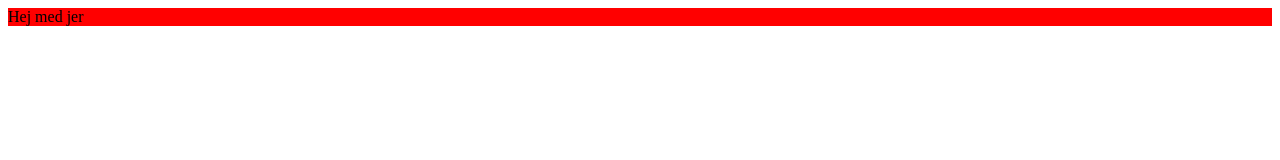
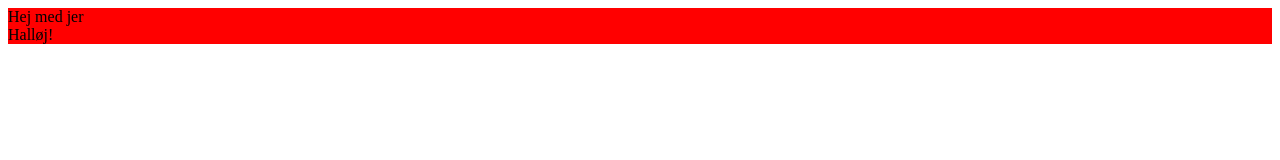
Before and after one commit to NicolaiSzuwalski/D.22-8, a plain HTML site: page index.html in a window 1280 px wide. Drawn offline with Linux system fonts and the light colour scheme.

Commit message:
Update index.html

```diff
--- a/index.html
+++ b/index.html
@@ -9,5 +9,7 @@
 </head>
 <body>
     <div>Hej med jer</div>
+
+    <div>Halløj!</div>
 </body>
 </html>
```
